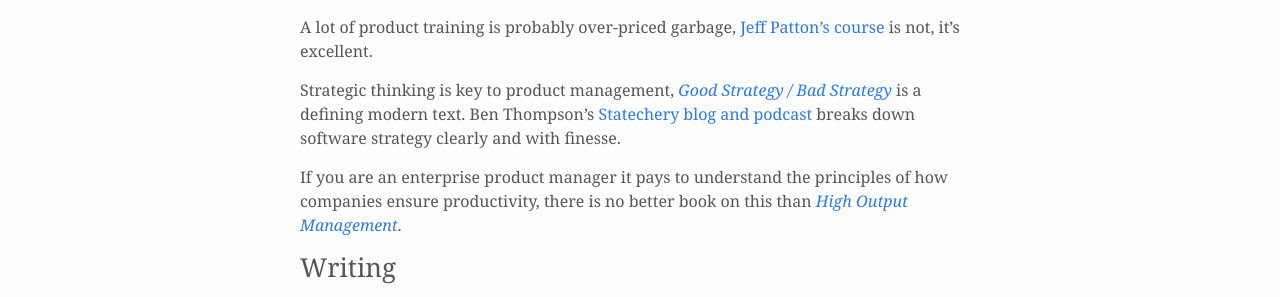
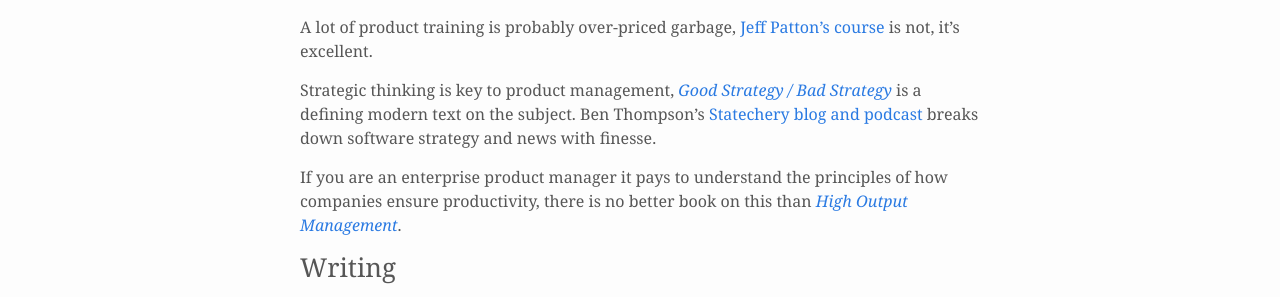
Before and after one commit to kenanwang/username.github.io, a Jekyll site: the page built from resources.md, in a window 1280 px wide. Shown: the part 445-742 px from the top of the page. Built offline with Jekyll 4.4.1, drawn with Linux system fonts in a browser that asks for light colours; nearby versions of some CDN libraries.

Commit message:
Update resources.md

```diff
--- a/resources.md
+++ b/resources.md
@@ -15,7 +15,7 @@ If you follow one product person on twitter make it [Shreyas Doshi](https://twit
 
 A lot of product training is probably over-priced garbage, [Jeff Patton's course](https://jpattonassociates.com/) is not, it's excellent.
 
-Strategic thinking is key to product management, [*Good Strategy / Bad Strategy*](https://a.co/d/fYfWCyJ) is a defining modern text. Ben Thompson's [Statechery blog and podcast](https://stratechery.com/concepts/) breaks down software strategy clearly and with finesse.
+Strategic thinking is key to product management, [*Good Strategy / Bad Strategy*](https://a.co/d/fYfWCyJ) is a defining modern text on the subject. Ben Thompson's [Statechery blog and podcast](https://stratechery.com/concepts/) breaks down software strategy and news with finesse.
 
 If you are an enterprise product manager it pays to understand the principles of how companies ensure productivity, there is no better book on this than [*High Output Management*](https://a.co/d/aF67BI5).
 
```
